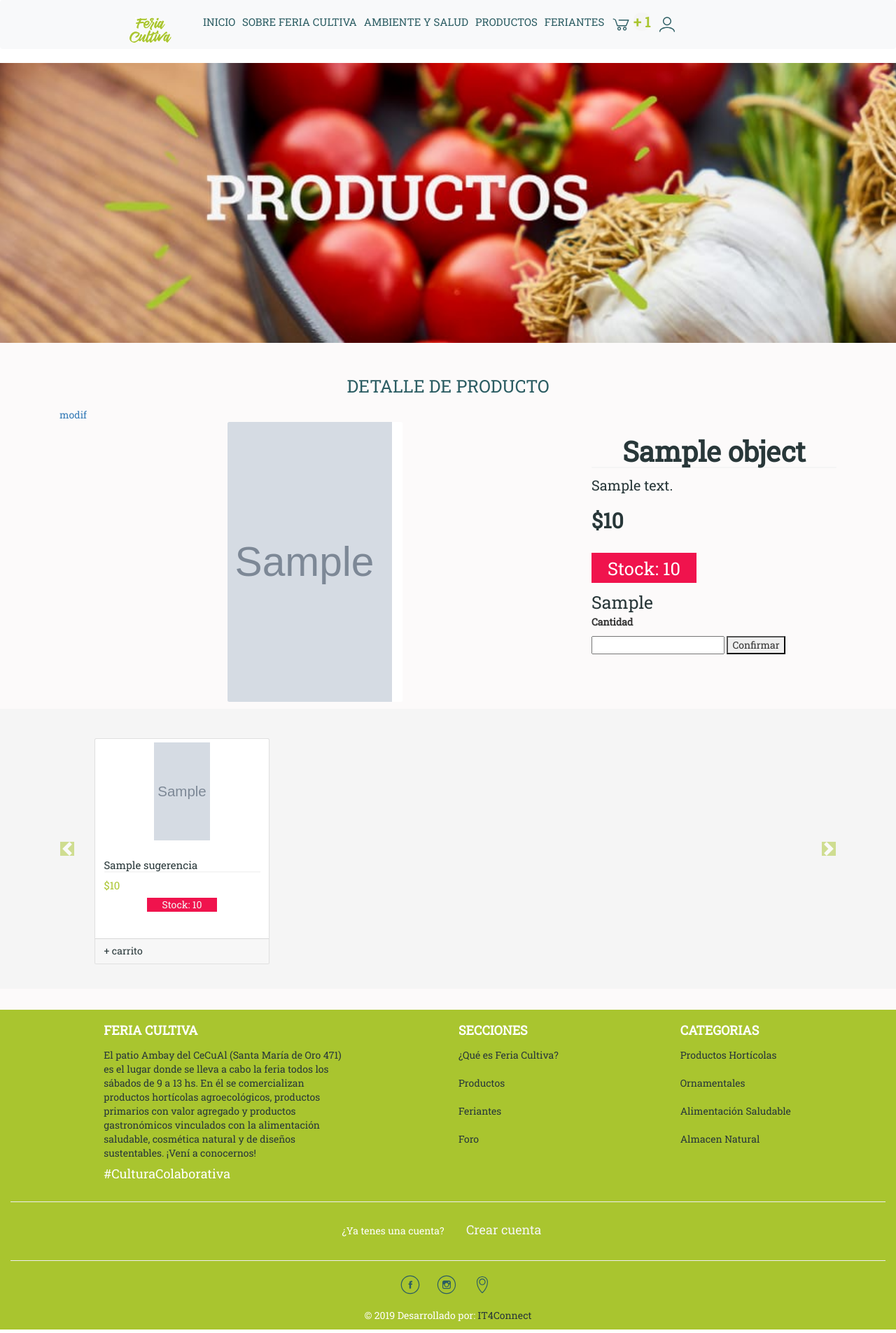
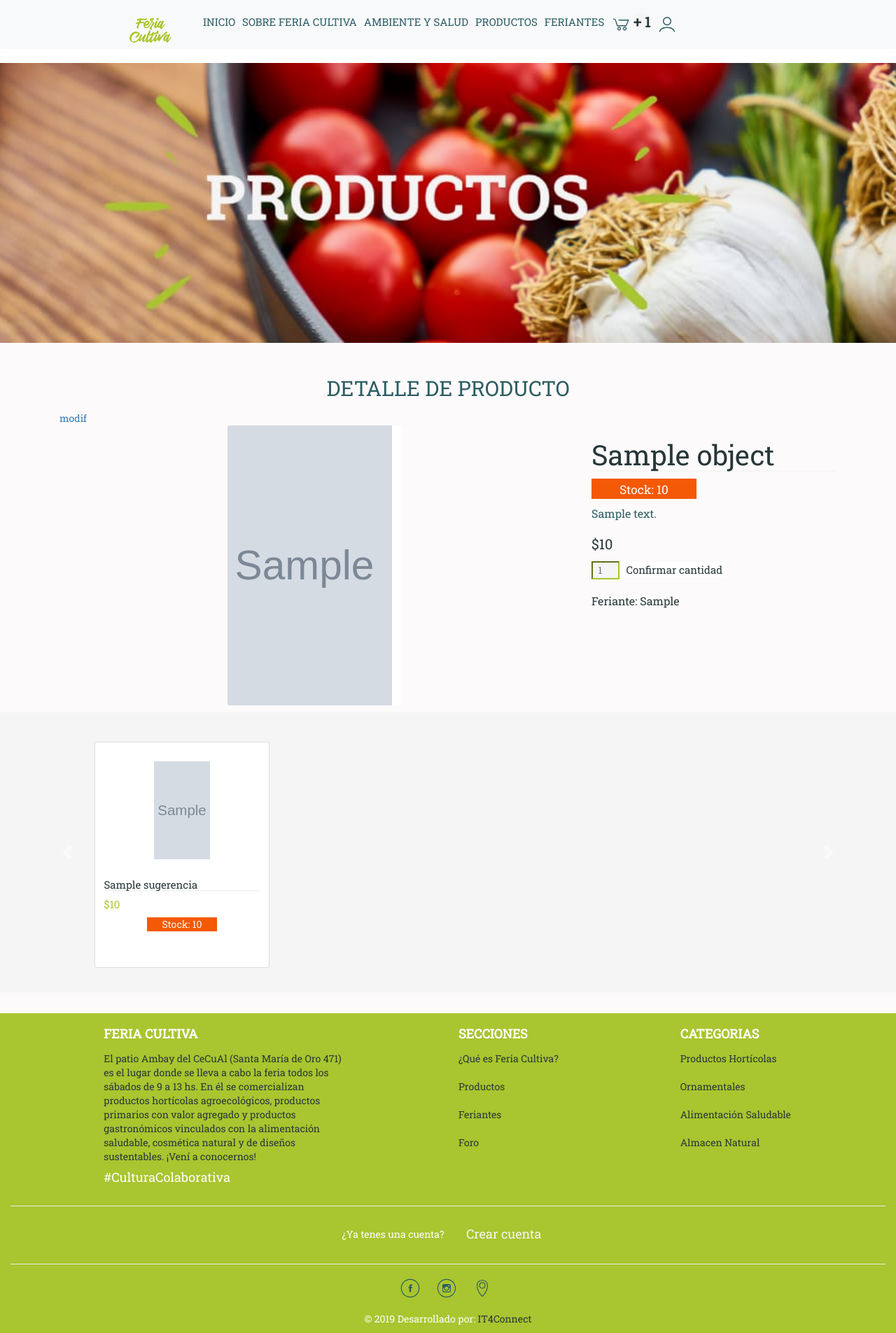
Before and after one commit to EmaRuidiaz/Cecual, a Django app: template feriacultiva/templates/Producto/detalle_Producto.html in a window 1280 px wide. Shown: the whole page at 70% size. Run offline with Django 3.2, Linux system fonts and the light colour scheme; the template is opened without the code that fills it: most values are stand-ins (such as "Sample title", 1, 10 or a date in 2020); grey boxes marked "Sample" are stand-in pictures; some libraries are stand-ins or nearby versions.

Commit message:
arreglos

```diff
--- a/feriacultiva/statics/css/det-producto.css
+++ b/feriacultiva/statics/css/det-producto.css
@@ -1,11 +1,3 @@
-.carousel-control-prev-icon{
-  	background-color: #a9c52f;
-
-  }
-
-  .carousel-control-next-icon{
-  	background-color: #a9c52f;
-  }
 
   #inam{
   	background-color: #f5f5f5;
@@ -93,7 +85,7 @@ text-decoration:none;
 .card-text{
 	display: block;
 	margin:auto;
-	background-color: #f0134d;
+	background-color: #f45905;;
 	color: #f5f5f5;
 	width: 100px;
 	text-align: center;
@@ -117,8 +109,9 @@ text-decoration:none;
 .card-text-det{
 	font-family: background-color: #fff;
 	font-family: "Roboto Slab", serif;
-	color: #283739;
-	font-size: 20px;
+	color: #2c5d63;
+	font-size: 16px;
+
 
 }
 
@@ -126,34 +119,30 @@ text-decoration:none;
 .detalle-titulo{
    color: #283739;
    font-size: 40px;
-   font-weight: bold;
    font-family: "Roboto Slab", serif;
    border-bottom: 2px solid #f5f5f5;
-   text-align: center;
+
 }
 
 .stock-det{
-background-color: #f0134d;
+background-color: #f45905;
 color: #fff;
-text-align: center;
+text-align:center;
 font-family: "Roboto Slab", serif;
-font-size: 30px;
+font-size: 20px;
 width: 150px;
 }
 
 .detalle-precio{
    color: #283739;
-   font-size: 30px;
-   font-weight: bold;
+   font-size: 20px;
    font-family: "Roboto Slab", serif;
-
-
 }
 
 /*estilos feriante*/
 .ancla-titulo-feriante{
 	 color: #283739;
-	 font-size: 25px;
+	 font-size: 16px;
 	 font-family: "Roboto Slab", serif;
 }
 .ancla-titulo-feriante:link {
@@ -197,3 +186,42 @@ width: 150px;
   text-decoration:none;
 
 }
+
+#cantidad{
+  border: 0.5;
+  background-color: #f5f5f5;
+  color: black;
+  border-color: #a9c52f;
+  text-align: center;
+  width: 40px;
+  position: center;
+
+}
+
+.confirm-cant{
+  border:none;
+  font-size: 15px;
+  font-family: "Roboto Slab", serif;
+  color: #283739;
+  background-color: #fff;
+
+}
+
+.confirm-cant:hover{
+  border:none;
+  font-size: 15 px;
+  font-family: "Roboto Slab", serif;
+  color: #a9c52f;
+  background-color: #fff;
+
+
+}
+
+.cantidad-tit{
+  border:none;
+  font-size: 20px;
+  font-family: "Roboto Slab", serif;
+  color: #283739;
+  background-color: #fff;
+
+}
--- a/feriacultiva/statics/css/head.css
+++ b/feriacultiva/statics/css/head.css
@@ -2,6 +2,11 @@ body{
    font-family: "Roboto Slab", serif;
 
 }
+
+section{
+  background-color: #fcfafa;
+}
+
 #mi-header {
   height: 70vh;
   min-height: 80px;
@@ -168,7 +173,7 @@ color: #fff;
 
 /*ESTILOS DEL TITULO */
 .my-1{
-  font-size: 25px;
+  font-size: 30px;
   font-family: "Roboto Slab", serif;
   padding-bottom: 15px;
   color: #2c5d63;
@@ -240,7 +245,7 @@ color: #fff;
 
 .carrito-num{
   background-color: #f5f5f5;
-  color: #a9c52f;
+  color: #283739;
   width: 50px;
   border-radius: 10px;
   font-weight: bold;
--- a/feriacultiva/statics/css/informativa.css
+++ b/feriacultiva/statics/css/informativa.css
@@ -26,7 +26,8 @@ body{
 .texto {
 	text-align: justify;
 	font-family: 'Roboto Slab', serif;
-	font-size: 15px;
+	font-size: 17px;
+	color: #283739;
 
 }
 .header_proxima {
@@ -41,4 +42,5 @@ body{
     margin: 0 0 0 -49%;
     position: absolute;
     max-width: 98%;
+
 }
--- a/feriacultiva/statics/css/productos.css
+++ b/feriacultiva/statics/css/productos.css
@@ -126,7 +126,6 @@ input{
 	color: #283739;
 	background-color: #fff;
 
-
 }
 
 #cantidad{
--- a/feriacultiva/templates/Producto/detalle_Producto.html
+++ b/feriacultiva/templates/Producto/detalle_Producto.html
@@ -52,21 +52,25 @@
                     <form action="" method="post" enctype="multipart/form-data">{% csrf_token %}
 
                       <h1 class="detalle-titulo">{{object.nombre}}</h5>
+
+                      <p class="stock-det"><small> Stock: {{object.stock}}</small></p>
+
                       <p class="card-text-det">{{object.descripcion}}</p>
                       <h3 class="detalle-precio">${{object.precio}}</h3>
-                      </br>
-                      <p class="stock-det"><small> Stock: {{object.stock}}</small></p>
-                        <a class="ancla-titulo-feriante" href="" class="imagen">{{object.feriante.encargado.first_name}} </a>
-                        <br>
+
                       <!-- valores para guardar en el models de reserva -->
-                      <label for="cantidad">Cantidad</label><br>
-                      <input type="number" name="cantidad" id="cantidad">
-                      {% if object.feriante.delivery == True %}
+
+                      <input type="number" name="cantidad" id="cantidad" placeholder="1" >
+                       {% if object.feriante.delivery == True %}
                         <label for="envio">Envio</label><br>
                         <input type="radio" name="envio" value="Si">Si<br>
                         <input type="radio" name="envio" value="No">No<br>
                       {% endif %}
-                      <button type="submit" style="margin-top: 5px;">Confirmar</button>
+                      <button  class="confirm-cant" type="submit" style="margin-top: 5px;">Confirmar cantidad </button>
+                      <br>
+                      <br>
+                      <a class="ancla-titulo-feriante" href="" class="imagen"> Feriante:  {{object.feriante.encargado.first_name}} </a>
+
                     </form>
                   </div>
 
@@ -74,6 +78,7 @@
    </div><!-- /fin row -->
 
 </div> <!-- /fin container -->
+
 
 <div class="container-fluid" style="background-color:#f5f5f5;">
   <div class="row">
@@ -93,7 +98,7 @@
                             <div class="card" id="mi-card" style="margin: auto; margin-top: 12%;">
                               <a href="{% url 'producto:Detalle' i.pk i.categoria.nombre %}" class="imagen">
                                   {% if i.foto_producto %}
-                                  <img class="card-img-top" style="width: 80px; height: 150px;" src="{{i.foto_producto.url}}" alt="encontre" >
+                                  <img class="card-img-top" style="width: 80px; height: 150px; margin-top: 22px;" src="{{i.foto_producto.url}}" alt="encontre" >
                                   {% else %}
                                   <img class="card-img-top" style="width: 80px; height: 150px;" src="" alt="No existe imagen" >
                                   {% endif %}
@@ -104,9 +109,6 @@
                                 </h4>
                                 <h5 class="prod"> ${{i.precio}} </h5>
                                 <p class="card-text"> Stock: {{i.stock}} </p>
-                                </div>
-                                <div class="card-footer">
-                                  <a href="" class=" carrito">+ carrito</a>
                                 </div>
                           </div><!--final card-->
                       </div><!--final col cards-->
@@ -127,6 +129,8 @@
   </div><!--fin del row-->
 </div><!--fin del las cards container fluid-->
 
+
+
 </section>
 
 {% endblock contenido%}
--- a/feriacultiva/templates/Producto/listar.html
+++ b/feriacultiva/templates/Producto/listar.html
@@ -73,7 +73,7 @@
       <div class="col-lg-9 ">
         <div class="row">
            {% if object_list|length == 0 %}
-           <label for="">No hay productos para esta categoria</label>
+           <label for="">No hay productos </label>
           {% else%}
                 {% for p in object_list %}
                   <div class="col-lg-4 col-md-6 mb-4">
--- a/feriacultiva/templates/start.html
+++ b/feriacultiva/templates/start.html
@@ -108,7 +108,7 @@
 
                             <input type="number" name="cantidad" id="cantidad" placeholder="1" >
 
-                            <button class="reservar" type="submit" value="{{p.pk}}" name="Confirmar" style="margin-top: 5px;">Rerservar</button>
+                            <button class="reservar" type="submit" value="{{p.pk}}" name="Confirmar" style="margin-top: 5px;">Seleccionar cantidad</button>
                           </form>
                           {% else %}
                           <a href="#">No disponible</a>
```
Also changed, not shown: feriacultiva/statics/css/admin.css (+17 -0 lines), feriacultiva/statics/css/form.css (+12 -0 lines), feriacultiva/templates/Admin/agregarFeriante.html (+15 -17 lines), feriacultiva/templates/Historia/listarHistoria.html (+6 -3 lines), feriacultiva/templates/administrador.html (+13 -5 lines).
